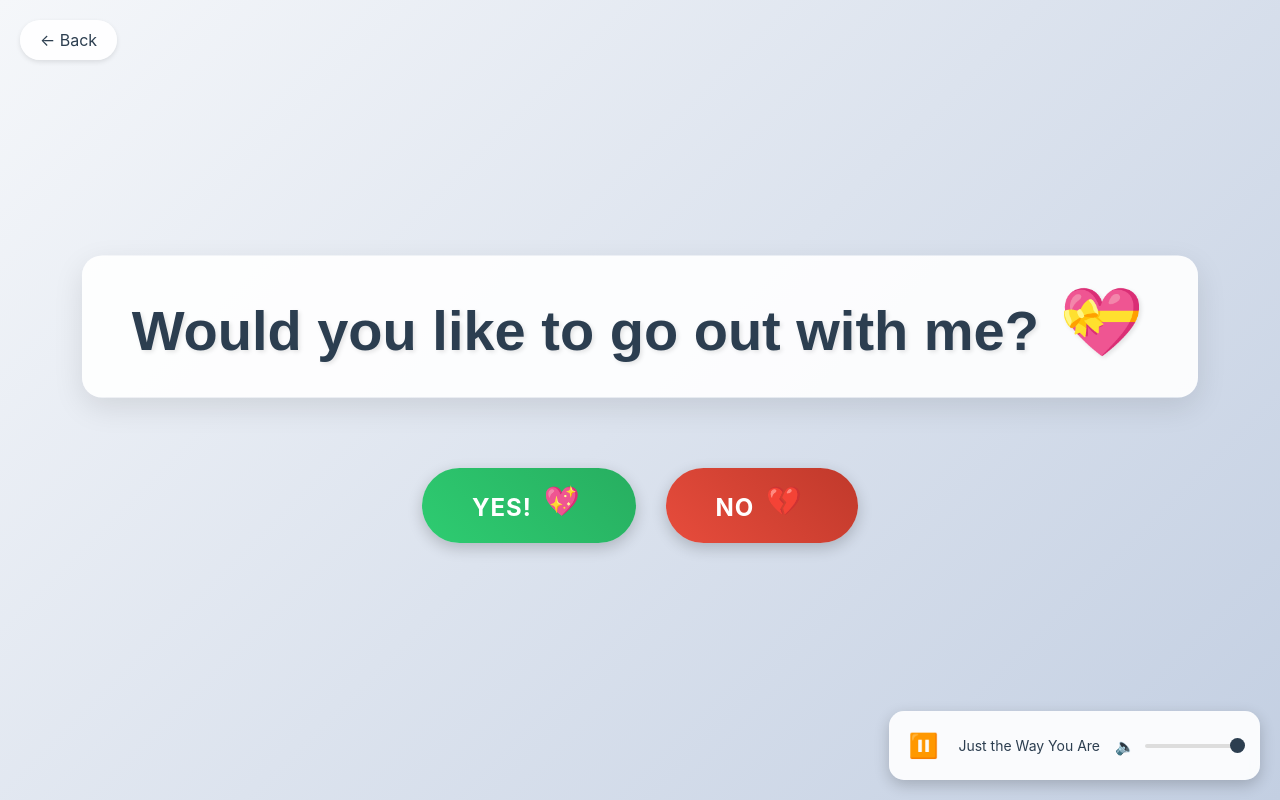
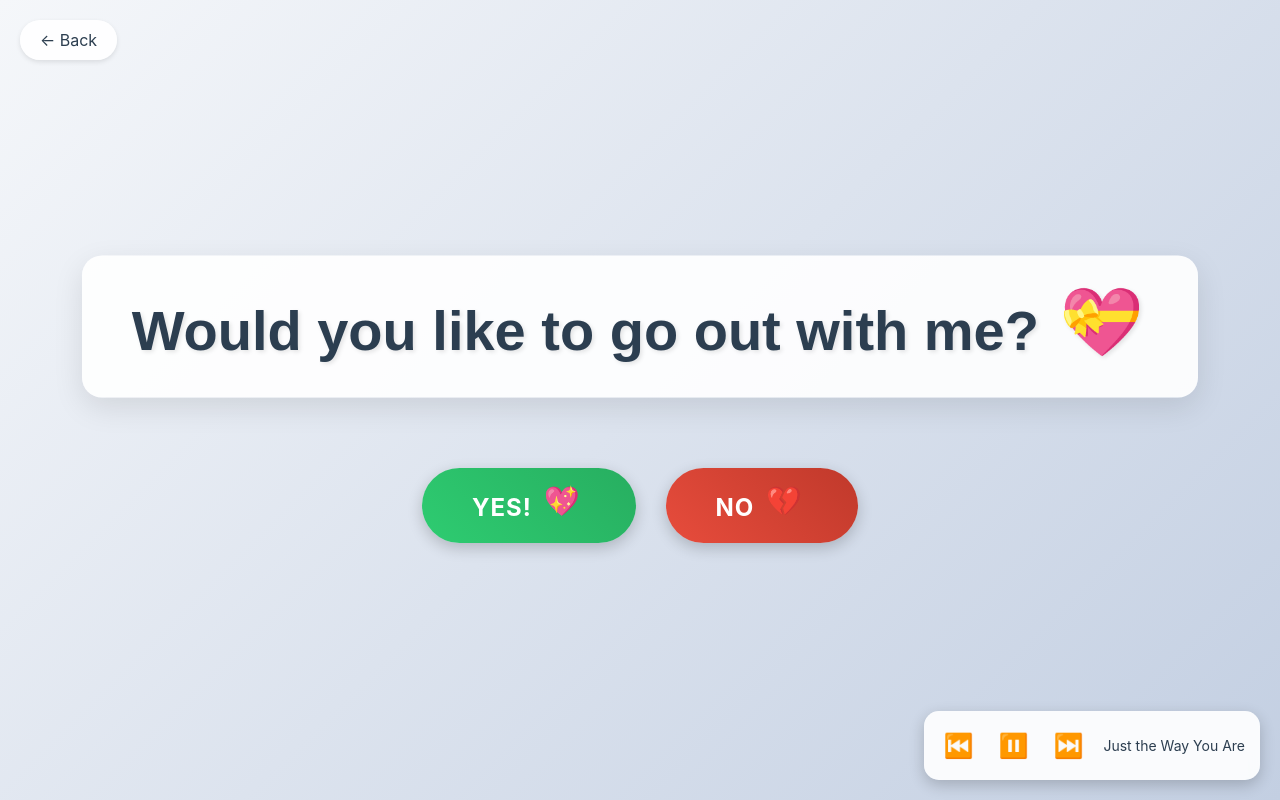
Before and after one commit to EironDavid/ask-out-website, a React (Create React App) app: page /response in a window 1280 px wide. Built offline with nearby package versions, Linux system fonts and the light colour scheme.

Commit message:
Added playlist functionality with 4 songs and enhanced music player controls

```diff
--- a/src/components/MusicPlayer.js
+++ b/src/components/MusicPlayer.js
@@ -1,4 +1,4 @@
-import React, { useState, useEffect } from 'react';
+import React, { useState } from 'react';
 import styled from 'styled-components';
 
 const PlayerContainer = styled.div`
@@ -33,35 +33,6 @@ const ControlButton = styled.button`
   }
 `;
 
-const VolumeControl = styled.div`
-  display: flex;
-  align-items: center;
-  gap: 10px;
-`;
-
-const VolumeSlider = styled.input`
-  width: 100px;
-  height: 4px;
-  -webkit-appearance: none;
-  background: #ddd;
-  border-radius: 2px;
-  outline: none;
-
-  &::-webkit-slider-thumb {
-    -webkit-appearance: none;
-    width: 15px;
-    height: 15px;
-    background: #2c3e50;
-    border-radius: 50%;
-    cursor: pointer;
-    transition: background 0.2s ease;
-  }
-
-  &::-webkit-slider-thumb:hover {
-    background: #34495e;
-  }
-`;
-
 const SongTitle = styled.div`
   font-size: 14px;
   color: #2c3e50;
@@ -71,13 +42,8 @@ const SongTitle = styled.div`
   max-width: 150px;
 `;
 
-const MusicPlayer = ({ audio }) => {
+const MusicPlayer = ({ audio, currentSong, onNext, onPrevious }) => {
   const [isPlaying, setIsPlaying] = useState(true);
-  const [volume, setVolume] = useState(1);
-
-  useEffect(() => {
-    audio.volume = volume;
-  }, [volume, audio]);
 
   const togglePlay = () => {
     if (isPlaying) {
@@ -88,28 +54,14 @@ const MusicPlayer = ({ audio }) => {
     setIsPlaying(!isPlaying);
   };
 
-  const handleVolumeChange = (e) => {
-    const newVolume = parseFloat(e.target.value);
-    setVolume(newVolume);
-  };
-
   return (
     <PlayerContainer>
+      <ControlButton onClick={onPrevious}>⏮️</ControlButton>
       <ControlButton onClick={togglePlay}>
         {isPlaying ? '⏸️' : '▶️'}
       </ControlButton>
-      <SongTitle>Just the Way You Are</SongTitle>
-      <VolumeControl>
-        <span>🔈</span>
-        <VolumeSlider
-          type="range"
-          min="0"
-          max="1"
-          step="0.1"
-          value={volume}
-          onChange={handleVolumeChange}
-        />
-      </VolumeControl>
+      <ControlButton onClick={onNext}>⏭️</ControlButton>
+      <SongTitle>{currentSong}</SongTitle>
     </PlayerContainer>
   );
 };
--- a/src/pages/ResponsePage.js
+++ b/src/pages/ResponsePage.js
@@ -152,19 +152,61 @@ const ResponsePage = () => {
   const [showConfetti, setShowConfetti] = useState(false);
   const [noClickCount, setNoClickCount] = useState(0);
   const [showNoSequence, setShowNoSequence] = useState(false);
-  const [audio] = useState(new Audio(require('../media/Just the Way You Are.mp3')));
-  const navigate = useNavigate();
+  const [currentSongIndex, setCurrentSongIndex] = useState(0);
+
+  const playlist = [
+    {
+      title: "Just the Way You Are",
+      file: require('../media/Just the Way You Are.mp3')
+    },
+    {
+      title: "Miss Independent",
+      file: require('../media/Miss Independent.mp3')
+    },
+    {
+      title: "Paris",
+      file: require('../media/Paris.mp3')
+    },
+    {
+      title: "To the Bone",
+      file: require('../media/To the Bone.mp3')
+    }
+  ];
+
+  const [audio] = useState(() => {
+    const a = new Audio(playlist[0].file);
+    a.volume = 0.07;
+    return a;
+  });
 
   useEffect(() => {
-    // Start playing music when component mounts
-    audio.play().catch(error => {
-      console.log("Audio autoplay failed:", error);
+    const playMusic = async () => {
+      try {
+        await audio.play();
+      } catch (error) {
+        console.log("Audio autoplay failed:", error);
+        document.addEventListener('click', () => {
+          audio.play();
+        }, { once: true });
+      }
+    };
+
+    playMusic();
+
+    // Add event listener for when song ends
+    audio.addEventListener('ended', () => {
+      setCurrentSongIndex((prevIndex) => {
+        const nextIndex = (prevIndex + 1) % playlist.length;
+        audio.src = playlist[nextIndex].file;
+        audio.play();
+        return nextIndex;
+      });
     });
 
-    // Cleanup function to stop music when component unmounts
     return () => {
       audio.pause();
       audio.currentTime = 0;
+      audio.removeEventListener('ended', () => {});
     };
   }, [audio]);
 
@@ -211,6 +253,8 @@ const ResponsePage = () => {
 
   const noResponseContent = getNoResponseContent();
 
+  const navigate = useNavigate();
+
   return (
     <Container>
       <BackButton />
@@ -235,7 +279,26 @@ const ResponsePage = () => {
           No <Heart>💔</Heart>
         </NoButton>
       </ButtonContainer>
-      <MusicPlayer audio={audio} />
+      <MusicPlayer
+        audio={audio}
+        currentSong={playlist[currentSongIndex].title}
+        onNext={() => {
+          setCurrentSongIndex((prevIndex) => {
+            const nextIndex = (prevIndex + 1) % playlist.length;
+            audio.src = playlist[nextIndex].file;
+            audio.play();
+            return nextIndex;
+          });
+        }}
+        onPrevious={() => {
+          setCurrentSongIndex((prevIndex) => {
+            const nextIndex = (prevIndex - 1 + playlist.length) % playlist.length;
+            audio.src = playlist[nextIndex].file;
+            audio.play();
+            return nextIndex;
+          });
+        }}
+      />
     </Container>
   );
 };
```
